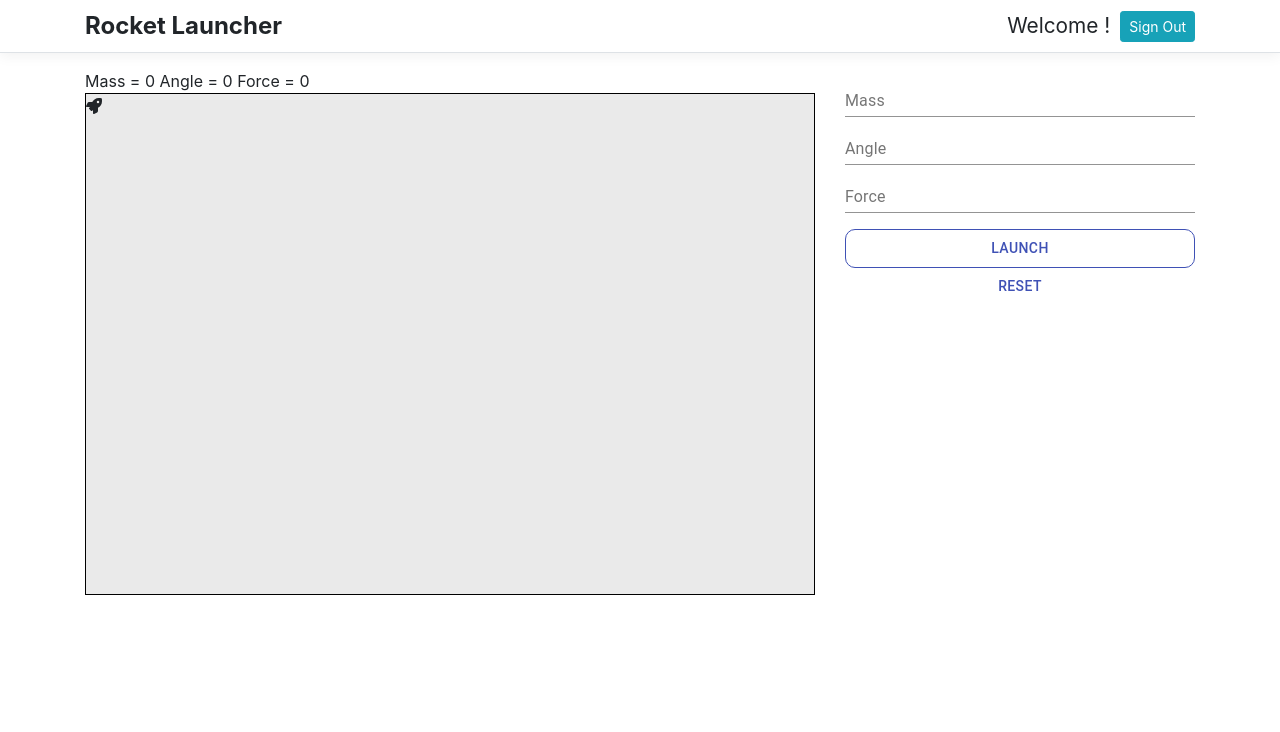
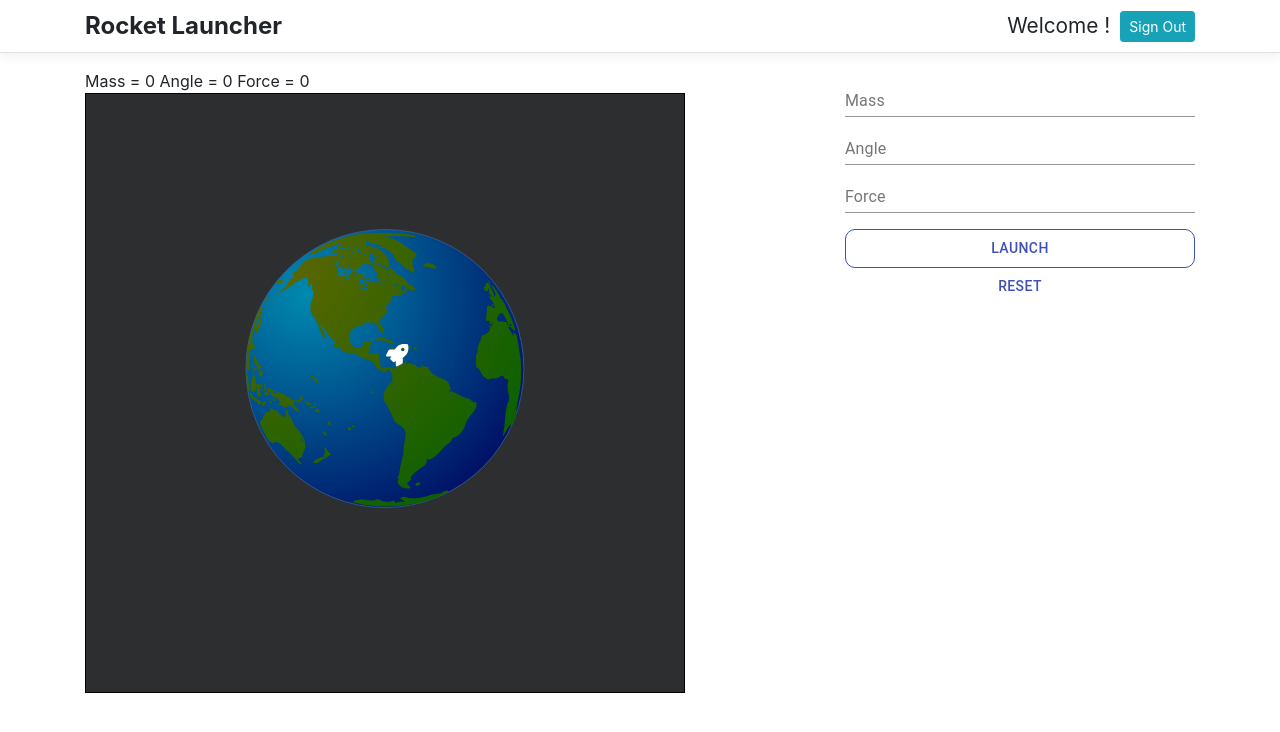
Before and after one commit to brian-byassee/rocket-launcher, a React (Create React App) app in the folder ClientApp/: page / in a window 1280 px wide. Shown: the top 732 px of the page. Built offline with nearby package versions, Linux system fonts and the light colour scheme.

Commit message:
add earth and center rocket

```diff
--- a/ClientApp/src/components/LaunchAnimation/Rocket.js
+++ b/ClientApp/src/components/LaunchAnimation/Rocket.js
@@ -5,6 +5,7 @@ import { FontAwesomeIcon } from "@fortawesome/react-fontawesome";
 import { faRocket } from "@fortawesome/free-solid-svg-icons";
 
 const Rocket = ({ width, height, launchSuccessFail, launchStatus }) => {
+  console.log(width, height);
   const successProps = useSpring({
     to: async (next, cancel) => {
       await next({
@@ -46,14 +47,18 @@ const Rocket = ({ width, height, launchSuccessFail, launchStatus }) => {
   })
 
   return (
-    <div className="Rocket">
-      {launchStatus === 'grounded' && <FontAwesomeIcon icon={faRocket} />}
-      {launchStatus === 'launched' && (
-        <animated.div style={launchStatus === 'success' ? successProps : failureProps}>
-          <FontAwesomeIcon icon={faRocket} />
-        </animated.div>
-      )}
-    </div>
+    <div className="Rocket" >
+      {launchStatus === 'grounded' && <div className="grounded-rocket"><FontAwesomeIcon icon={faRocket} /></div>}
+      {
+        launchStatus === 'launched' && (
+          <animated.div style={launchStatus === 'success' ? successProps : failureProps}>
+            <div className="launched-rocket">
+              <FontAwesomeIcon icon={faRocket} />
+            </div>
+          </animated.div>
+        )
+      }
+    </div >
   );
 };
 
--- a/ClientApp/src/components/LaunchAnimation/styles.css
+++ b/ClientApp/src/components/LaunchAnimation/styles.css
@@ -1,17 +1,32 @@
 .LaunchAnimation {
   border: 1px solid black;
-  min-width: 500px;
-  min-height: 500px;
-  width: 100%;
-  background: #eaeaea;
+  width: 600px;
+  height: 600px;
+  background: #2c2e2f;
   position: relative;
+  background-image: url(./earth.svg);
+  background-repeat: no-repeat;
+  background-position: center;
+  background-size: 400px 400px;
 }
 
 .LaunchAnimation .animation-window {
-  width: 500px;
-  height: 500px;
+  width: 600px;
+  height: 600px;
 }
 
 .LaunchAnimation .rocket-icon {
   transform: scale(0.1);
 }
+
+.LaunchAnimation .grounded-rocket .svg-inline--fa {
+  color: white;
+  font-size: 1.4em;
+  margin-left: 300px;
+  margin-top: 250px;
+}
+
+.LaunchAnimation .launched-rocket .svg-inline--fa {
+  color: white;
+  font-size: 1.4em;
+}
```
Also changed, not shown: ClientApp/src/components/LaunchAnimation/earth.svg (added).
